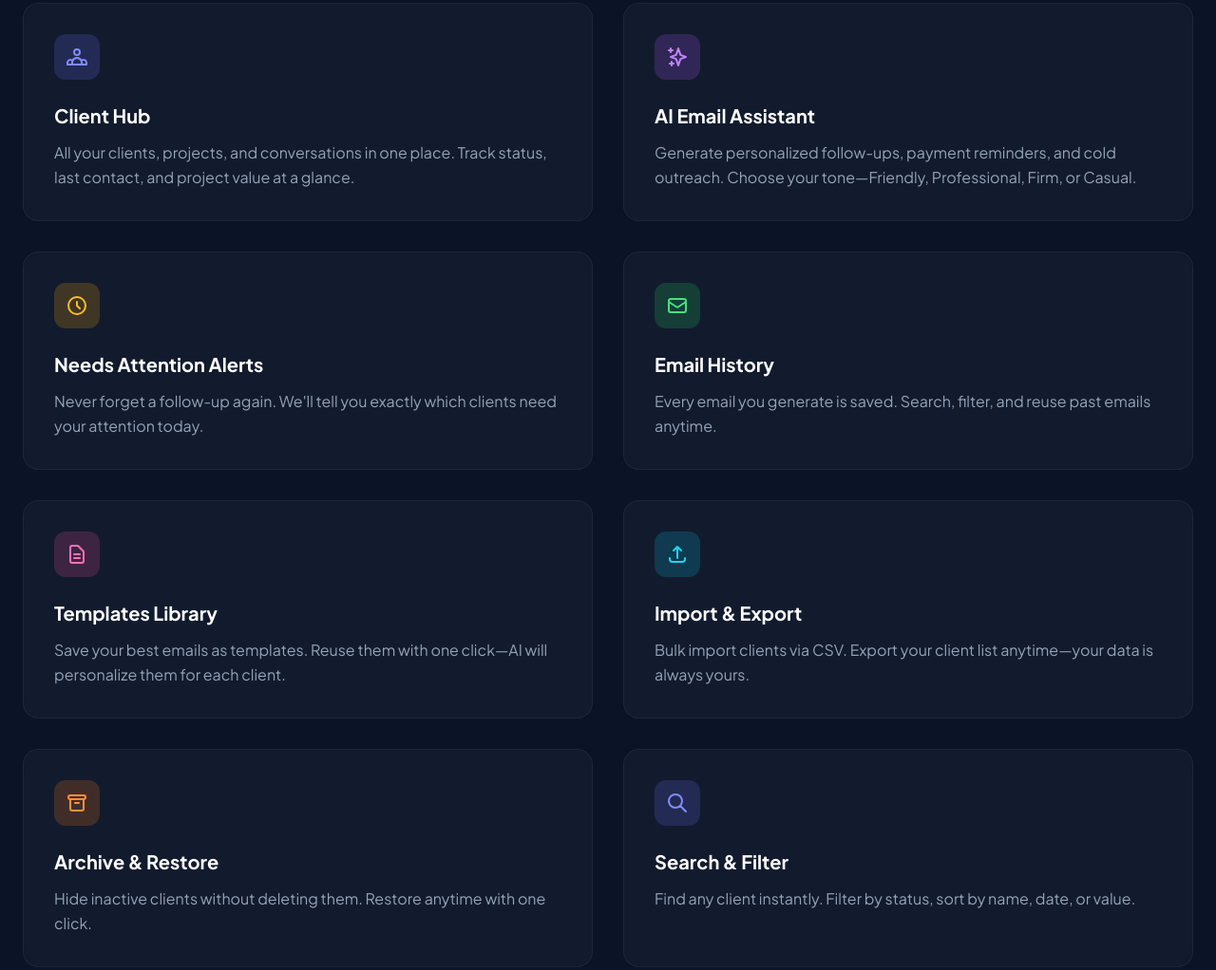
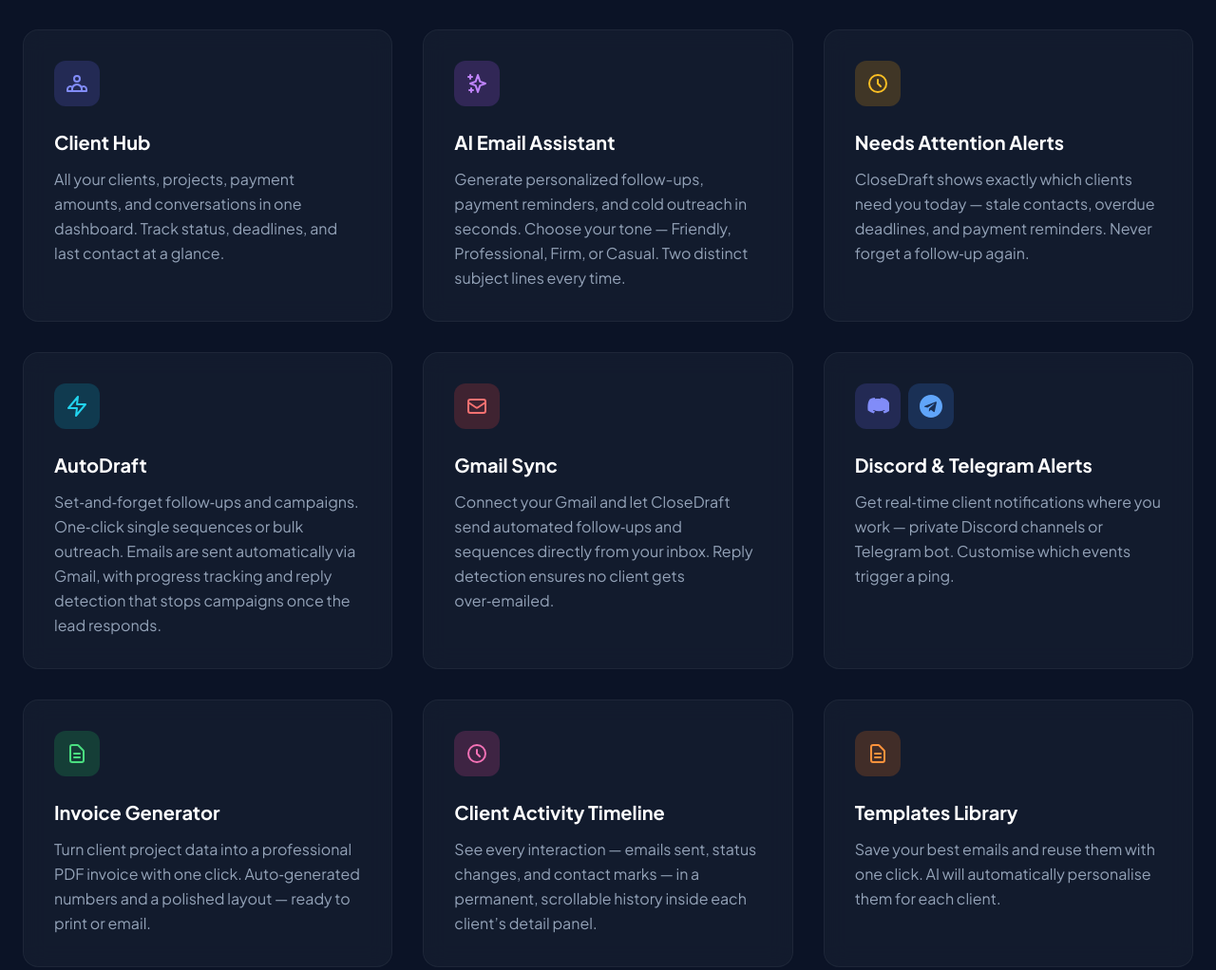
Before and after one commit to papajed4/closedraft, a browser extension: page features.html in a window 1280 px wide. Shown: the part 461-1483 px from the top of the page at 95% size. Drawn offline with nearby package versions, Linux system fonts and the light colour scheme.

Commit message:
feat: Discord OAuth bot notifications with private channels

```diff
--- a/features.html
+++ b/features.html
@@ -49,9 +49,6 @@
             background: linear-gradient(135deg, #6366f1 0%, #8b5cf6 100%);
         }
 
-        /* Smooth page transitions */
-
-
         @keyframes fadeIn {
             0% {
                 opacity: 0;
@@ -99,12 +96,9 @@
                     class="text-slate-400 hover:text-white transition-colors font-medium">Resources</a>
             </div>
 
-            <!-- Mobile Hamburger + Auth Buttons -->
-            <div class="flex items-center space-x-3">
             <!-- Auth Buttons (Desktop) -->
             <div class="hidden md:flex items-center space-x-4" id="navAuth">
-                    <a href="/login.html" class="text-slate-400 hover:text-white font-medium transition-colors">Sign
-                        In</a>
+                <a href="/login.html" class="text-slate-400 hover:text-white font-medium transition-colors">Sign In</a>
                 <a href="/signup.html"
                     class="px-5 py-2.5 rounded-xl gradient-primary text-white font-bold shadow-lg shadow-indigo-500/25 hover:opacity-90 transition-opacity">Get
                     Started</a>
@@ -113,16 +107,14 @@
             <!-- Mobile Hamburger Button -->
             <button id="mobileMenuBtn" class="md:hidden p-2 text-slate-400 hover:text-white">
                 <svg id="menuIconOpen" class="w-6 h-6" fill="none" stroke="currentColor" viewBox="0 0 24 24">
-                        <path stroke-linecap="round" stroke-linejoin="round" stroke-width="2"
-                            d="M4 6h16M4 12h16M4 18h16"></path>
+                    <path stroke-linecap="round" stroke-linejoin="round" stroke-width="2" d="M4 6h16M4 12h16M4 18h16">
+                    </path>
                 </svg>
-                    <svg id="menuIconClose" class="w-6 h-6 hidden" fill="none" stroke="currentColor"
-                        viewBox="0 0 24 24">
+                <svg id="menuIconClose" class="w-6 h-6 hidden" fill="none" stroke="currentColor" viewBox="0 0 24 24">
                     <path stroke-linecap="round" stroke-linejoin="round" stroke-width="2" d="M6 18L18 6M6 6l12 12">
                     </path>
                 </svg>
             </button>
-            </div>
         </div>
 
         <!-- Mobile Menu Dropdown -->
@@ -146,15 +138,16 @@
         <section class="py-16 px-6 text-center">
             <span class="text-indigo-400 font-bold tracking-[0.2em] uppercase text-xs">Everything you need</span>
             <h1 class="text-4xl md:text-5xl font-bold text-white mt-4 mb-4">Powerful features for busy freelancers</h1>
-            <p class="text-slate-400 max-w-2xl mx-auto text-lg">CloseDraft combines client tracking with AI-powered
-                email writing—so you never lose a deal to a forgotten follow-up.</p>
+            <p class="text-slate-400 max-w-2xl mx-auto text-lg">CloseDraft combines client tracking, AI‑powered email
+                writing, automated follow‑ups, and real‑time notifications — so you never lose a deal to a forgotten
+                email again.</p>
         </section>
 
         <!-- Features Grid -->
         <section class="py-16 px-6 max-w-7xl mx-auto">
-            <div class="grid md:grid-cols-2 gap-8">
+            <div class="grid md:grid-cols-3 gap-8">
 
-                <!-- Feature 1 -->
+                <!-- Client Hub -->
                 <div class="glass rounded-2xl p-8 border border-white/5 hover:border-indigo-500/30 transition-all">
                     <div
                         class="w-12 h-12 rounded-xl bg-indigo-500/20 flex items-center justify-center text-indigo-400 mb-6">
@@ -165,11 +158,11 @@
                         </svg>
                     </div>
                     <h3 class="text-xl font-bold text-white mb-3">Client Hub</h3>
-                    <p class="text-slate-400 leading-relaxed">All your clients, projects, and conversations in one
-                        place. Track status, last contact, and project value at a glance.</p>
+                    <p class="text-slate-400 leading-relaxed">All your clients, projects, payment amounts, and
+                        conversations in one dashboard. Track status, deadlines, and last contact at a glance.</p>
                 </div>
 
-                <!-- Feature 2 -->
+                <!-- AI Email Assistant -->
                 <div class="glass rounded-2xl p-8 border border-white/5 hover:border-indigo-500/30 transition-all">
                     <div
                         class="w-12 h-12 rounded-xl bg-purple-500/20 flex items-center justify-center text-purple-400 mb-6">
@@ -181,10 +174,11 @@
                     </div>
                     <h3 class="text-xl font-bold text-white mb-3">AI Email Assistant</h3>
                     <p class="text-slate-400 leading-relaxed">Generate personalized follow-ups, payment reminders, and
-                        cold outreach. Choose your tone—Friendly, Professional, Firm, or Casual.</p>
+                        cold outreach in seconds. Choose your tone — Friendly, Professional, Firm, or Casual. Two
+                        distinct subject lines every time.</p>
                 </div>
 
-                <!-- Feature 3 -->
+                <!-- Needs Attention Alerts -->
                 <div class="glass rounded-2xl p-8 border border-white/5 hover:border-indigo-500/30 transition-all">
                     <div
                         class="w-12 h-12 rounded-xl bg-amber-500/20 flex items-center justify-center text-amber-400 mb-6">
@@ -194,29 +188,95 @@
                         </svg>
                     </div>
                     <h3 class="text-xl font-bold text-white mb-3">Needs Attention Alerts</h3>
-                    <p class="text-slate-400 leading-relaxed">Never forget a follow-up again. We'll tell you exactly
-                        which clients need your attention today.</p>
+                    <p class="text-slate-400 leading-relaxed">CloseDraft shows exactly which clients need you today —
+                        stale contacts, overdue deadlines, and payment reminders. Never forget a follow‑up again.</p>
                 </div>
 
-                <!-- Feature 4 -->
+                <!-- AutoDraft (Sequences + Campaigns) -->
                 <div class="glass rounded-2xl p-8 border border-white/5 hover:border-indigo-500/30 transition-all">
                     <div
-                        class="w-12 h-12 rounded-xl bg-green-500/20 flex items-center justify-center text-green-400 mb-6">
+                        class="w-12 h-12 rounded-xl bg-cyan-500/20 flex items-center justify-center text-cyan-400 mb-6">
+                        <svg class="w-6 h-6" fill="none" stroke="currentColor" viewBox="0 0 24 24">
+                            <polygon stroke-linecap="round" stroke-linejoin="round" stroke-width="2"
+                                points="13 2 3 14 12 14 11 22 21 10 12 10 13 2" />
+                        </svg>
+                    </div>
+                    <h3 class="text-xl font-bold text-white mb-3">AutoDraft</h3>
+                    <p class="text-slate-400 leading-relaxed">Set‑and‑forget follow‑ups and campaigns. One‑click single
+                        sequences or bulk outreach. Emails are sent automatically via Gmail, with progress tracking and
+                        reply detection that stops campaigns once the lead responds.</p>
+                </div>
+
+                <!-- Gmail Integration -->
+                <div class="glass rounded-2xl p-8 border border-white/5 hover:border-indigo-500/30 transition-all">
+                    <div class="w-12 h-12 rounded-xl bg-red-500/20 flex items-center justify-center text-red-400 mb-6">
                         <svg class="w-6 h-6" fill="none" stroke="currentColor" viewBox="0 0 24 24">
                             <path stroke-linecap="round" stroke-linejoin="round" stroke-width="2"
                                 d="M3 8l7.89 5.26a2 2 0 002.22 0L21 8M5 19h14a2 2 0 002-2V7a2 2 0 00-2-2H5a2 2 0 00-2 2v10a2 2 0 002 2z">
                             </path>
                         </svg>
                     </div>
-                    <h3 class="text-xl font-bold text-white mb-3">Email History</h3>
-                    <p class="text-slate-400 leading-relaxed">Every email you generate is saved. Search, filter, and
-                        reuse past emails anytime.</p>
+                    <h3 class="text-xl font-bold text-white mb-3">Gmail Sync</h3>
+                    <p class="text-slate-400 leading-relaxed">Connect your Gmail and let CloseDraft send automated
+                        follow‑ups and sequences directly from your inbox. Reply detection ensures no client gets
+                        over‑emailed.</p>
                 </div>
 
-                <!-- Feature 5 -->
+                <!-- Discord & Telegram Notifications -->
+                <div class="glass rounded-2xl p-8 border border-white/5 hover:border-indigo-500/30 transition-all">
+                    <div class="flex gap-2 mb-6">
+                        <div
+                            class="w-12 h-12 rounded-xl bg-indigo-500/20 flex items-center justify-center text-indigo-400">
+                            <svg class="w-6 h-6" fill="currentColor" viewBox="0 0 24 24">
+                                <path
+                                    d="M20.317 4.492c-1.53-.69-3.17-1.2-4.885-1.49a.075.075 0 0 0-.079.037c-.21.375-.444.864-.608 1.25-1.844-.28-3.7-.28-5.505 0-.164-.386-.4-.875-.61-1.25a.075.075 0 0 0-.079-.037c-1.714.29-3.354.8-4.885 1.49a.07.07 0 0 0-.032.022C1.523 7.184 1.015 11.817 1.575 16.383a.08.08 0 0 0 .031.052c1.828 1.343 3.86 2.4 6.05 3.02a.08.08 0 0 0 .086-.028c.465-.632.88-1.3 1.198-2.005a.076.076 0 0 0-.043-.102c-.635-.24-1.237-.53-1.8-.86a.076.076 0 0 1-.008-.127c.12-.09.24-.18.353-.27a.076.076 0 0 1 .08-.012c3.734 1.706 7.778 1.706 11.456 0a.076.076 0 0 1 .082.012c.113.09.233.18.353.27a.076.076 0 0 1-.008.127c-.563.33-1.165.62-1.8.86a.076.076 0 0 0-.043.102c.318.705.733 1.373 1.198 2.005a.08.08 0 0 0 .086.028c2.19-.62 4.222-1.677 6.05-3.02a.08.08 0 0 0 .032-.052c.672-5.457-1.07-10.198-4.525-11.869a.07.07 0 0 0-.033-.022z" />
+                            </svg>
+                        </div>
+                        <div class="w-12 h-12 rounded-xl bg-blue-500/20 flex items-center justify-center text-blue-400">
+                            <svg class="w-6 h-6" fill="currentColor" viewBox="0 0 24 24">
+                                <path
+                                    d="M12 0C5.373 0 0 5.373 0 12s5.373 12 12 12 12-5.373 12-12S18.627 0 12 0zm5.894 8.221l-1.97 9.28c-.145.658-.537.818-1.084.508l-3-2.21-1.446 1.394c-.14.18-.357.295-.6.295-.002 0-.003 0-.005 0l.213-3.054 5.56-5.022c.24-.213-.054-.334-.373-.121l-6.869 4.326-2.96-.924c-.64-.203-.658-.64.135-.954l11.566-4.458c.538-.196 1.006.128.832.938z" />
+                            </svg>
+                        </div>
+                    </div>
+                    <h3 class="text-xl font-bold text-white mb-3">Discord & Telegram Alerts</h3>
+                    <p class="text-slate-400 leading-relaxed">Get real‑time client notifications where you work —
+                        private Discord channels or Telegram bot. Customise which events trigger a ping.</p>
+                </div>
+
+                <!-- Invoice Generator -->
+                <div class="glass rounded-2xl p-8 border border-white/5 hover:border-indigo-500/30 transition-all">
+                    <div
+                        class="w-12 h-12 rounded-xl bg-green-500/20 flex items-center justify-center text-green-400 mb-6">
+                        <svg class="w-6 h-6" fill="none" stroke="currentColor" viewBox="0 0 24 24">
+                            <path stroke-linecap="round" stroke-linejoin="round" stroke-width="2"
+                                d="M9 12h6m-6 4h6m2 5H7a2 2 0 01-2-2V5a2 2 0 012-2h5.586a1 1 0 01.707.293l5.414 5.414a1 1 0 01.293.707V19a2 2 0 01-2 2z">
+                            </path>
+                        </svg>
+                    </div>
+                    <h3 class="text-xl font-bold text-white mb-3">Invoice Generator</h3>
+                    <p class="text-slate-400 leading-relaxed">Turn client project data into a professional PDF invoice
+                        with one click. Auto‑generated numbers and a polished layout — ready to print or email.</p>
+                </div>
+
+                <!-- Activity Timeline -->
                 <div class="glass rounded-2xl p-8 border border-white/5 hover:border-indigo-500/30 transition-all">
                     <div
                         class="w-12 h-12 rounded-xl bg-pink-500/20 flex items-center justify-center text-pink-400 mb-6">
+                        <svg class="w-6 h-6" fill="none" stroke="currentColor" viewBox="0 0 24 24">
+                            <path stroke-linecap="round" stroke-linejoin="round" stroke-width="2"
+                                d="M12 8v4l3 3m6-3a9 9 0 11-18 0 9 9 0 0118 0z"></path>
+                        </svg>
+                    </div>
+                    <h3 class="text-xl font-bold text-white mb-3">Client Activity Timeline</h3>
+                    <p class="text-slate-400 leading-relaxed">See every interaction — emails sent, status changes, and
+                        contact marks — in a permanent, scrollable history inside each client’s detail panel.</p>
+                </div>
+
+                <!-- Templates Library -->
+                <div class="glass rounded-2xl p-8 border border-white/5 hover:border-indigo-500/30 transition-all">
+                    <div
+                        class="w-12 h-12 rounded-xl bg-orange-500/20 flex items-center justify-center text-orange-400 mb-6">
                         <svg class="w-6 h-6" fill="none" stroke="currentColor" viewBox="0 0 24 24">
                             <path stroke-linecap="round" stroke-linejoin="round" stroke-width="2"
                                 d="M9 12h6m-6 4h6m2 5H7a2 2 0 01-2-2V5a2 2 0 012-2h5.586a1 1 0 01.707.293l5.414 5.414a1 1 0 01.293.707V19a2 2 0 01-2 2z">
@@ -224,62 +284,33 @@
                         </svg>
                     </div>
                     <h3 class="text-xl font-bold text-white mb-3">Templates Library</h3>
-                    <p class="text-slate-400 leading-relaxed">Save your best emails as templates. Reuse them with one
-                        click—AI will personalize them for each client.</p>
+                    <p class="text-slate-400 leading-relaxed">Save your best emails and reuse them with one click. AI
+                        will automatically personalise them for each client.</p>
                 </div>
 
-                <!-- Feature 6 -->
+                <!-- Import & Export -->
                 <div class="glass rounded-2xl p-8 border border-white/5 hover:border-indigo-500/30 transition-all">
                     <div
-                        class="w-12 h-12 rounded-xl bg-cyan-500/20 flex items-center justify-center text-cyan-400 mb-6">
+                        class="w-12 h-12 rounded-xl bg-teal-500/20 flex items-center justify-center text-teal-400 mb-6">
                         <svg class="w-6 h-6" fill="none" stroke="currentColor" viewBox="0 0 24 24">
                             <path stroke-linecap="round" stroke-linejoin="round" stroke-width="2"
                                 d="M4 16v1a3 3 0 003 3h10a3 3 0 003-3v-1m-4-8l-4-4m0 0L8 8m4-4v12"></path>
                         </svg>
                     </div>
                     <h3 class="text-xl font-bold text-white mb-3">Import & Export</h3>
-                    <p class="text-slate-400 leading-relaxed">Bulk import clients via CSV. Export your client list
-                        anytime—your data is always yours.</p>
+                    <p class="text-slate-400 leading-relaxed">Bulk import clients via CSV. Export your complete client
+                        list anytime — your data stays yours, always.</p>
                 </div>
 
-                <!-- Feature 7 -->
-                <div class="glass rounded-2xl p-8 border border-white/5 hover:border-indigo-500/30 transition-all">
-                    <div
-                        class="w-12 h-12 rounded-xl bg-orange-500/20 flex items-center justify-center text-orange-400 mb-6">
-                        <svg class="w-6 h-6" fill="none" stroke="currentColor" viewBox="0 0 24 24">
-                            <path stroke-linecap="round" stroke-linejoin="round" stroke-width="2"
-                                d="M5 8h14M5 8a2 2 0 110-4h14a2 2 0 110 4M5 8v10a2 2 0 002 2h10a2 2 0 002-2V8m-9 4h4">
-                            </path>
-                        </svg>
-                    </div>
-                    <h3 class="text-xl font-bold text-white mb-3">Archive & Restore</h3>
-                    <p class="text-slate-400 leading-relaxed">Hide inactive clients without deleting them. Restore
-                        anytime with one click.</p>
-                </div>
-
-                <!-- Feature 8 -->
-                <div class="glass rounded-2xl p-8 border border-white/5 hover:border-indigo-500/30 transition-all">
-                    <div
-                        class="w-12 h-12 rounded-xl bg-indigo-500/20 flex items-center justify-center text-indigo-400 mb-6">
-                        <svg class="w-6 h-6" fill="none" stroke="currentColor" viewBox="0 0 24 24">
-                            <path stroke-linecap="round" stroke-linejoin="round" stroke-width="2"
-                                d="M21 21l-6-6m2-5a7 7 0 11-14 0 7 7 0 0114 0z"></path>
-                        </svg>
-                    </div>
-                    <h3 class="text-xl font-bold text-white mb-3">Search & Filter</h3>
-                    <p class="text-slate-400 leading-relaxed">Find any client instantly. Filter by status, sort by name,
-                        date, or value.</p>
-                </div>
             </div>
         </section>
 
         <!-- CTA -->
         <section class="py-20 px-6">
             <div class="max-w-4xl mx-auto rounded-3xl gradient-primary p-16 text-center">
-                <h2 class="text-3xl md:text-4xl font-bold text-white mb-4">Ready to streamline your client
-                    communication?</h2>
-                <p class="text-indigo-100 mb-8 text-lg">Join hundreds of freelancers who've simplified their workflow.
-                </p>
+                <h2 class="text-3xl md:text-4xl font-bold text-white mb-4">Ready to never chase a client again?</h2>
+                <p class="text-indigo-100 mb-8 text-lg">Join hundreds of freelancers who've simplified their follow‑ups
+                    and got paid faster.</p>
                 <a href="/signup.html"
                     class="inline-block px-10 py-4 rounded-xl bg-white text-indigo-600 font-bold text-lg hover:scale-105 transition-transform shadow-xl">
                     Start Free Trial
@@ -309,21 +340,16 @@
                     <div class="text-white font-bold mb-4">Product</div>
                     <ul class="space-y-2">
                         <li><a href="/features.html" class="text-indigo-400 text-sm">Features</a></li>
-                        <li><a href="/pricing.html"
-                                class="text-slate-500 hover:text-slate-300 text-sm transition-colors">Pricing</a></li>
-                        <li><a href="#" class="text-slate-500 hover:text-slate-300 text-sm transition-colors">Chrome
-                                Extension</a></li>
+                        <li><a href="/pricing.html" class="text-slate-500 hover:text-slate-300 text-sm">Pricing</a></li>
+                        <li><a href="#" class="text-slate-500 hover:text-slate-300 text-sm">Chrome Extension</a></li>
                     </ul>
                 </div>
                 <div>
                     <div class="text-white font-bold mb-4">Resources</div>
                     <ul class="space-y-2">
-                        <li><a href="#" class="text-slate-500 hover:text-slate-300 text-sm transition-colors">Blog</a>
-                        </li>
-                        <li><a href="#" class="text-slate-500 hover:text-slate-300 text-sm transition-colors">Help
-                                Center</a></li>
-                        <li><a href="#"
-                                class="text-slate-500 hover:text-slate-300 text-sm transition-colors">Templates</a></li>
+                        <li><a href="#" class="text-slate-500 hover:text-slate-300 text-sm">Blog</a></li>
+                        <li><a href="#" class="text-slate-500 hover:text-slate-300 text-sm">Help Center</a></li>
+                        <li><a href="#" class="text-slate-500 hover:text-slate-300 text-sm">Templates</a></li>
                     </ul>
                 </div>
                 <div>
@@ -340,16 +366,16 @@
                 class="pt-8 border-t border-white/5 flex flex-col md:flex-row justify-between items-center gap-4 text-slate-500 text-sm">
                 <span>© 2026 CloseDraft. All rights reserved.</span>
                 <div class="flex gap-6">
-                    <a href="#" class="hover:text-indigo-400 transition-colors">Twitter</a>
-                    <a href="#" class="hover:text-indigo-400 transition-colors">LinkedIn</a>
-                    <a href="#" class="hover:text-indigo-400 transition-colors">YouTube</a>
+                    <a href="#" class="hover:text-indigo-400">Twitter</a>
+                    <a href="#" class="hover:text-indigo-400">LinkedIn</a>
+                    <a href="#" class="hover:text-indigo-400">YouTube</a>
                 </div>
             </div>
         </div>
     </footer>
+
     <script src="https://cdn.jsdelivr.net/npm/@supabase/supabase-js@2"></script>
     <script src="js/nav.js"></script>
-
 </body>
 
 </html>
```
Lines whose indentation alone changed are shown as unchanged.
